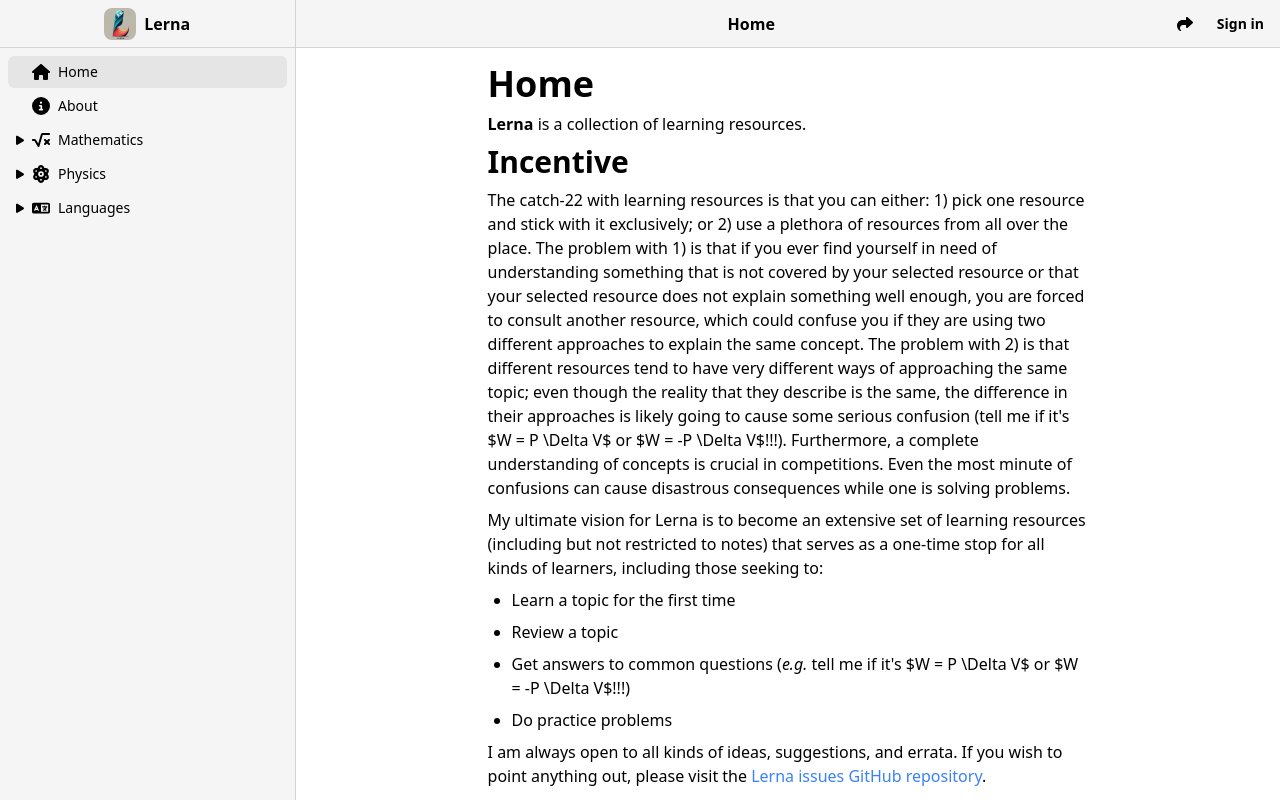
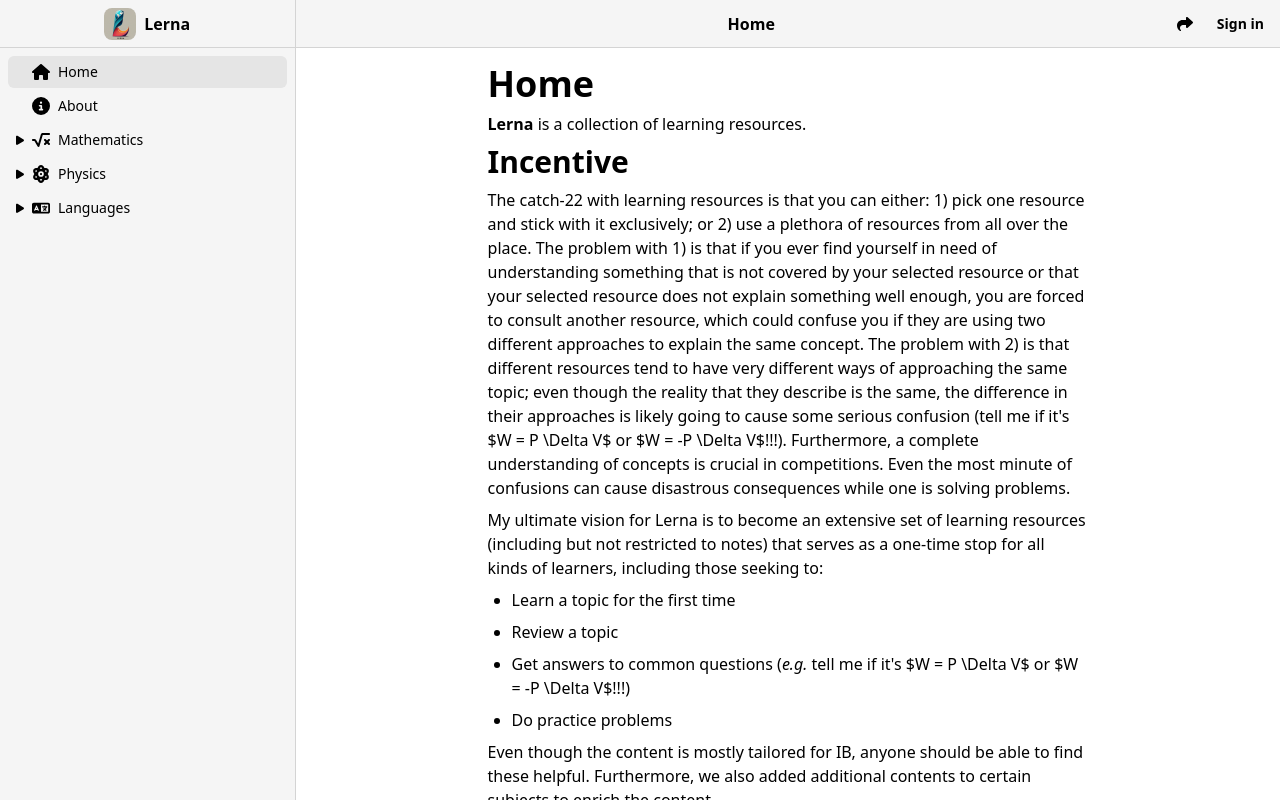
Before and after one commit to leoduan0/lerna, a Next.js app: page / in a window 1280 px wide. Built offline with nearby package versions, Linux system fonts and the light colour scheme; no server answers.

Commit message:
Add message

```diff
--- a/src/app/page.mdx
+++ b/src/app/page.mdx
@@ -19,6 +19,8 @@ My ultimate vision for Lerna is to become an extensive set of learning resources
 - Get answers to common questions (_e.g._ tell me if it's $W = P \Delta V$ or $W = -P \Delta V$!!!)
 - Do practice problems
 
+Even though the content is mostly tailored for IB, anyone should be able to find these helpful. Furthermore, we also added additional contents to certain subjects to enrich the content.
+
 I am always open to all kinds of ideas, suggestions, and errata. If you wish to point anything out, please visit the [Lerna issues GitHub repository](https://github.com/leoduan0/lerna-issues/issues).
 
 Have fun learning!
```
